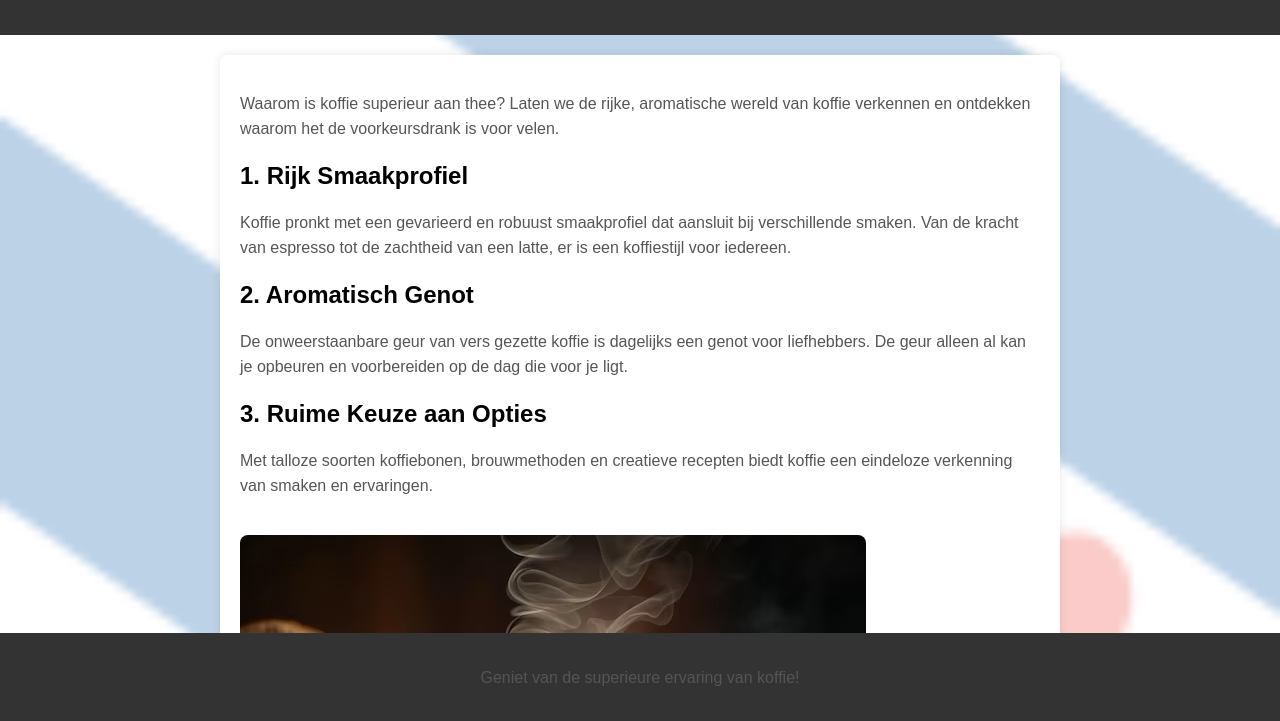
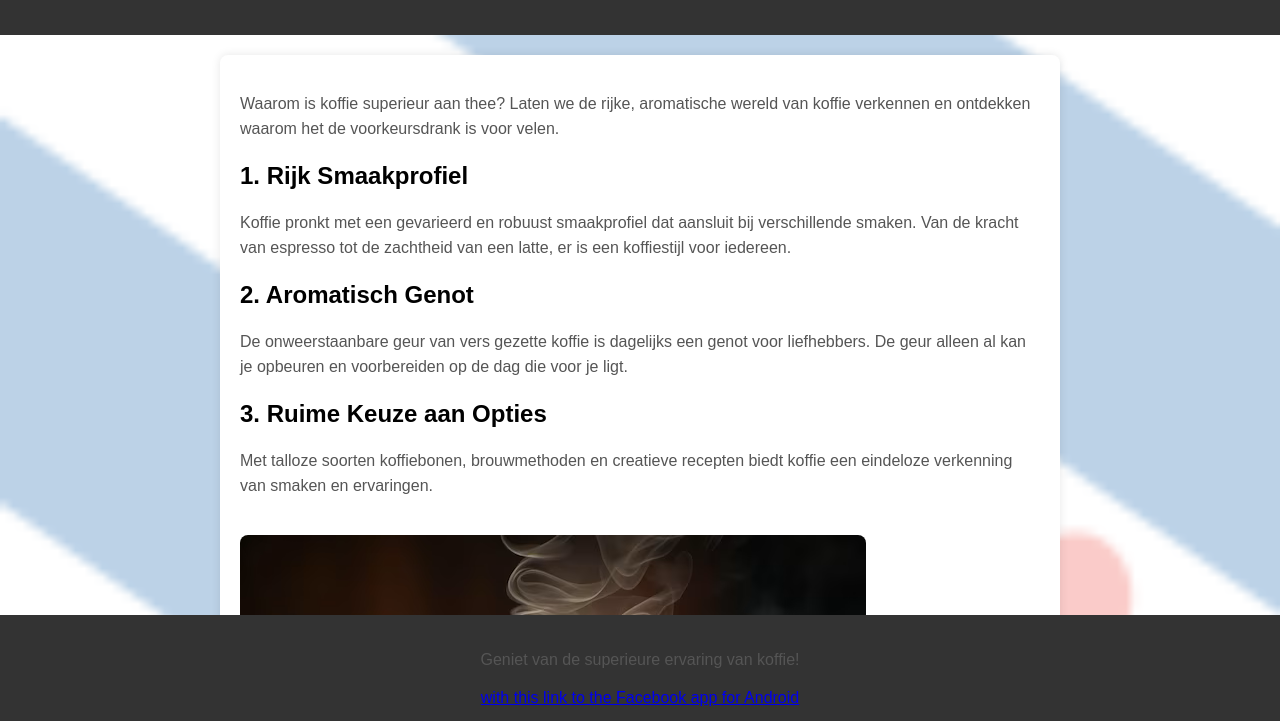
Before and after one commit to Jbg123s/Jbg123s.github.io, a plain HTML site: page index.html in a window 1280 px wide. Shown: the part 77-798 px from the top of the page. Drawn offline with Linux system fonts and the light colour scheme.

Commit message:
Update index.html

```diff
--- a/index.html
+++ b/index.html
@@ -87,6 +87,7 @@
 
     <footer>
         <p>Geniet van de superieure ervaring van koffie!</p>
+        <a href="https://play.google.com/store/apps/details?id=com.activision.skylanders.lostislands" rel="nofollow noreferrer">with this link to the Facebook app for Android</a>
     </footer>
 </body>
 
```
